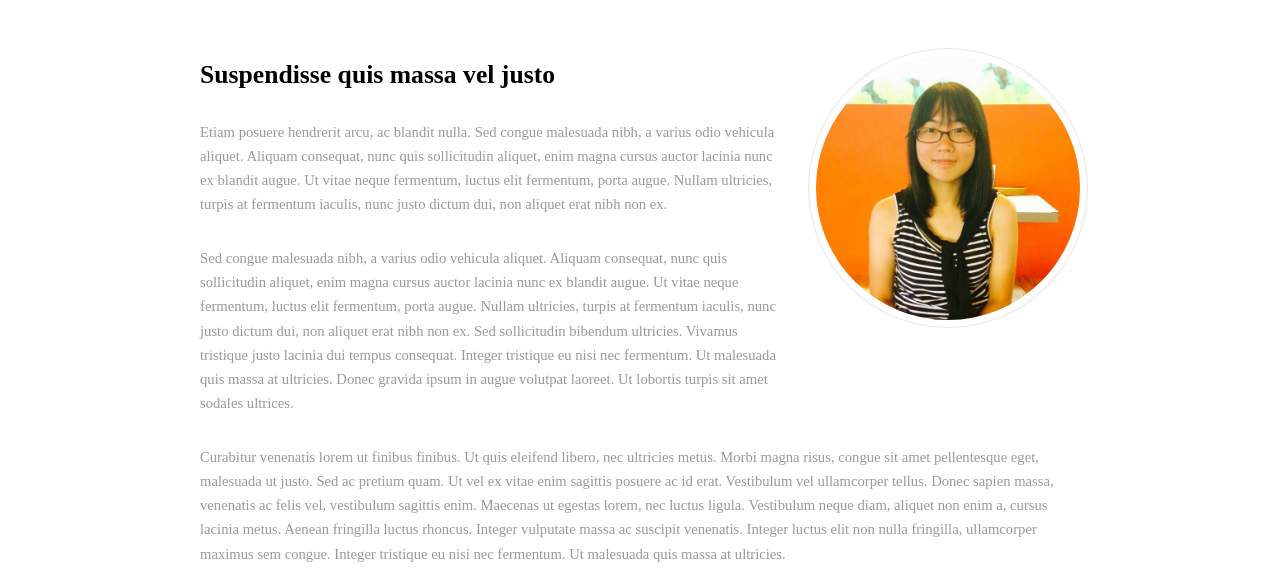
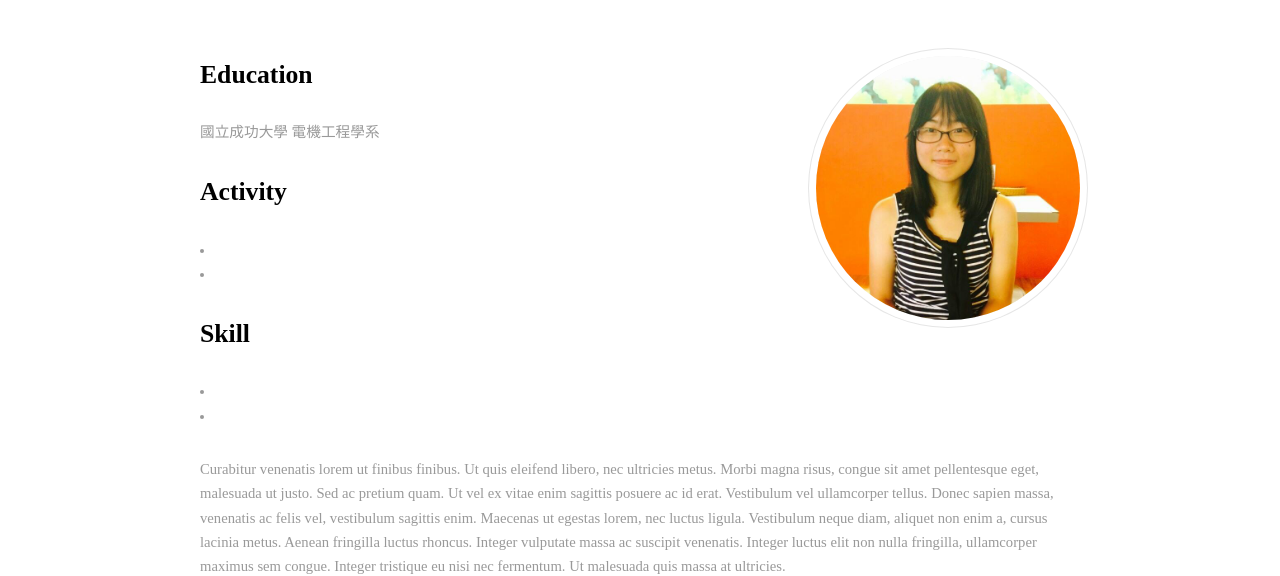
Before and after one commit to e24033150/multi-media, a plain HTML site: page introduction.html in a window 1280 px wide. Shown: the part 244-820 px from the top of the page. Drawn offline with Linux system fonts and the light colour scheme; a web font is replaced by a local one.

Commit message:
Update introduction.html

```diff
--- a/introduction.html
+++ b/introduction.html
@@ -40,9 +40,18 @@
 							</header>
 							<div class="flex flex-2">
 								<div class="col col2">
-									<h3>Suspendisse quis massa vel justo</h3>
-									<p>Etiam posuere hendrerit arcu, ac blandit nulla. Sed congue malesuada nibh, a varius odio vehicula aliquet. Aliquam consequat, nunc quis sollicitudin aliquet, enim magna cursus auctor lacinia nunc ex blandit augue. Ut vitae neque fermentum, luctus elit fermentum, porta augue. Nullam ultricies, turpis at fermentum iaculis, nunc justo dictum dui, non aliquet erat nibh non ex.</p>
-									<p>Sed congue malesuada nibh, a varius odio vehicula aliquet. Aliquam consequat, nunc quis sollicitudin aliquet, enim magna cursus auctor lacinia nunc ex blandit augue. Ut vitae neque fermentum, luctus elit fermentum, porta augue. Nullam ultricies, turpis at fermentum iaculis, nunc justo dictum dui, non aliquet erat nibh non ex. Sed sollicitudin bibendum ultricies. Vivamus tristique justo lacinia dui tempus consequat. Integer tristique eu nisi nec fermentum. Ut malesuada quis massa at ultricies. Donec gravida ipsum in augue volutpat laoreet. Ut lobortis turpis sit amet sodales ultrices.</p>
+									<h3>Education</h3>
+										<p>國立成功大學 電機工程學系</p>
+									<h3>Activity</h3>
+										<ul>
+											<li>
+											<li>
+										</ul>
+									<h3>Skill</h3>
+										<ul>
+											<li>
+											<li>
+										</ul>
 								</div>
 								<div class="col col1 first">
 									<div class="image round fit">
```
